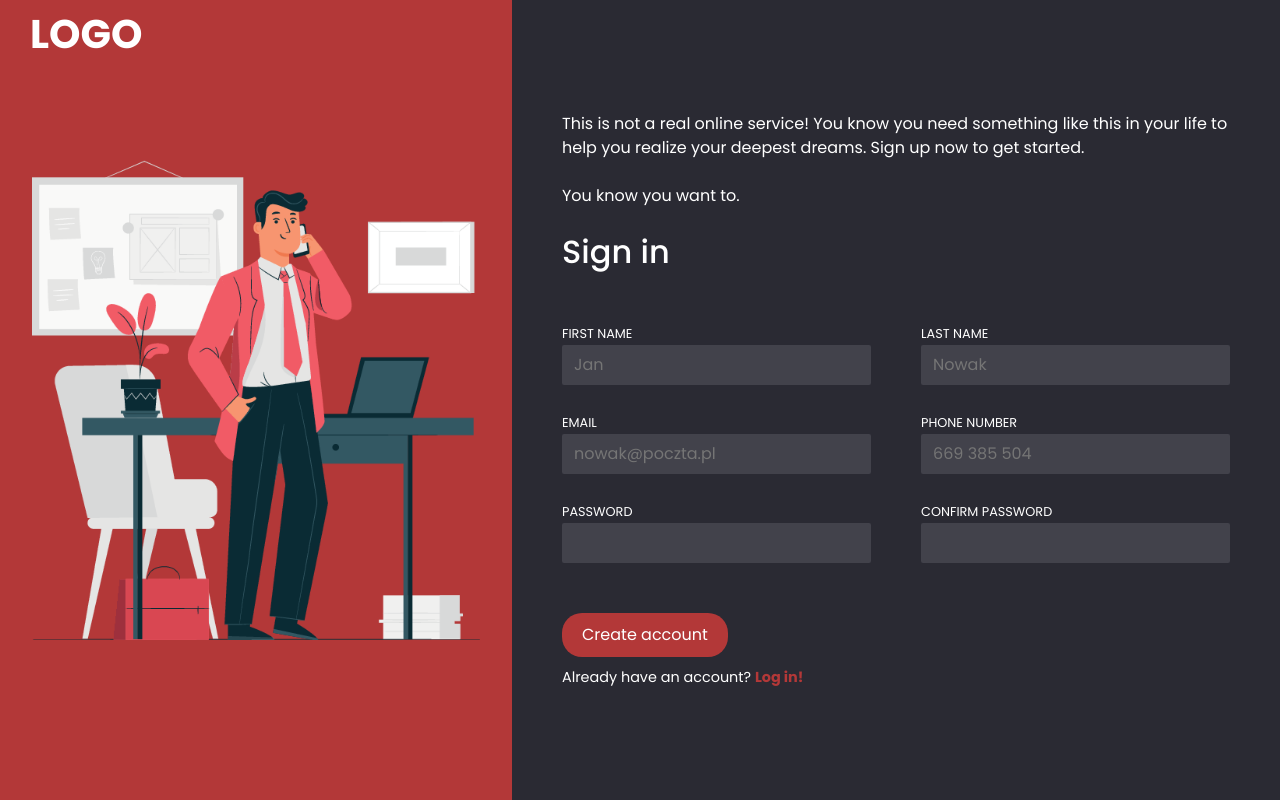
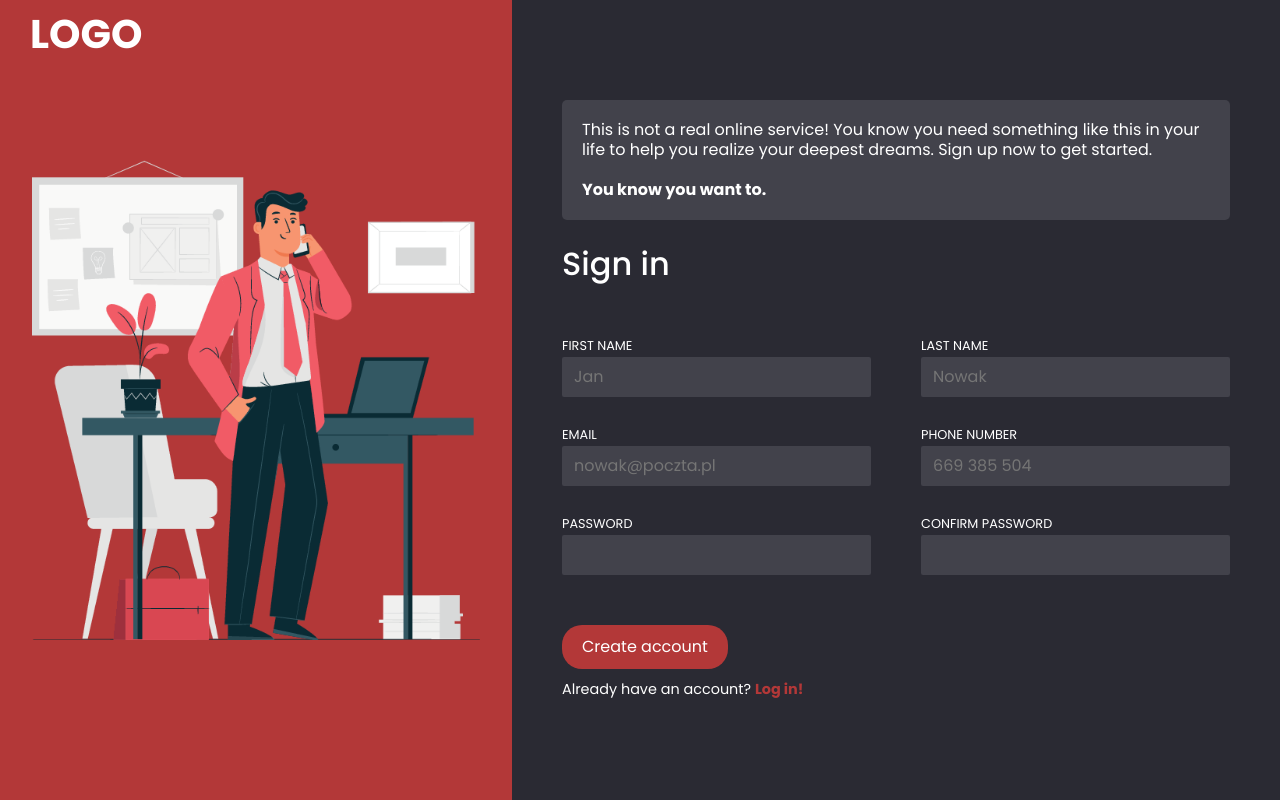
Before and after one commit to brexus/sign-up-form, a plain HTML site: page index.html in a window 1280 px wide. Drawn offline with nearby package versions, Linux system fonts and the light colour scheme.

Commit message:
add style to blockquote text and background

```diff
--- a/css/style.css
+++ b/css/style.css
@@ -131,9 +131,22 @@ input {
     cursor: pointer;
 }
 
+.bolder {
+    font-weight: bolder;
+}
+
+blockquote {
+    line-height: 20px;
+    background-color: var(--secondary-lighten-color);
+    border-radius: 5px;
+    padding: 20px;
+}
+
 .fs-smaller {
     font-size: 0.9rem;
 }
+
+
 
 .scroll-down-icon {
     position: absolute;
```
